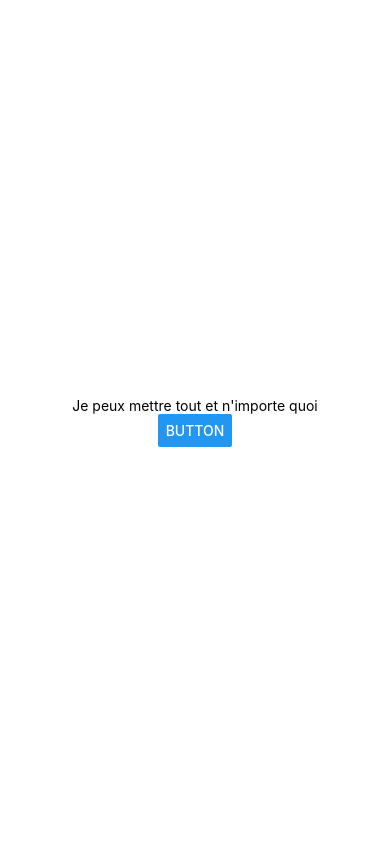
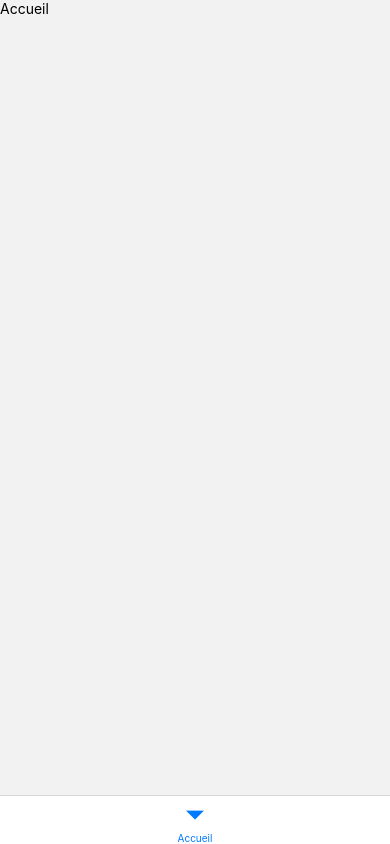
Before and after one commit to WolfDry/EduSign, a React Native app: screen /Accueil in a window 390 px wide. Built offline with nearby package versions, Linux system fonts and the light colour scheme.

Commit message:
add navigation and AccueilScreen

```diff
--- a/App.js
+++ b/App.js
@@ -1,21 +1,16 @@
-import { StatusBar } from 'expo-status-bar';
-import { Button, StyleSheet, Text, View } from 'react-native';
+import { createBottomTabNavigator } from '@react-navigation/bottom-tabs';
+import { AccueilScreen } from './views/AccueilScreen';
+import { NavigationContainer } from '@react-navigation/native';
+
+const Tab = createBottomTabNavigator();
+
 
 export default function App() {
   return (
-    <View style={styles.container}>
-      <Text>Je peux mettre tout et n'importe quoi</Text>
-      <Button title='Button'/>
-      <StatusBar style="auto" />
-    </View>
+    <NavigationContainer>
+      <Tab.Navigator screenOptions={{ headerShown: false }}>
+        <Tab.Screen name="Accueil" component={AccueilScreen} />
+      </Tab.Navigator>
+    </NavigationContainer>
   );
 }
-
-const styles = StyleSheet.create({
-  container: {
-    flex: 1,
-    backgroundColor: '#fff',
-    alignItems: 'center',
-    justifyContent: 'center',
-  },
-});
--- a/package.json
+++ b/package.json
@@ -9,13 +9,14 @@
     "web": "expo start --web"
   },
   "dependencies": {
+    "@react-navigation/bottom-tabs": "^6.5.8",
     "@react-navigation/native": "^6.1.7",
     "expo": "~49.0.11",
     "expo-status-bar": "~1.6.0",
     "react": "18.2.0",
     "react-native": "0.72.4",
-    "react-native-screens": "~3.22.0",
-    "react-native-safe-area-context": "4.6.3"
+    "react-native-safe-area-context": "4.6.3",
+    "react-native-screens": "~3.22.0"
   },
   "devDependencies": {
     "@babel/core": "^7.20.0"
--- /dev/null
+++ b/views/AccueilScreen.js
@@ -0,0 +1,10 @@
+import { Text, View } from "react-native";
+
+export function AccueilScreen() {
+
+    return (
+        <View>
+            <Text>Accueil</Text>
+        </View>
+    )
+}
```
Also changed, not shown: 1 other file (tests, documents, lock files or other folders).
